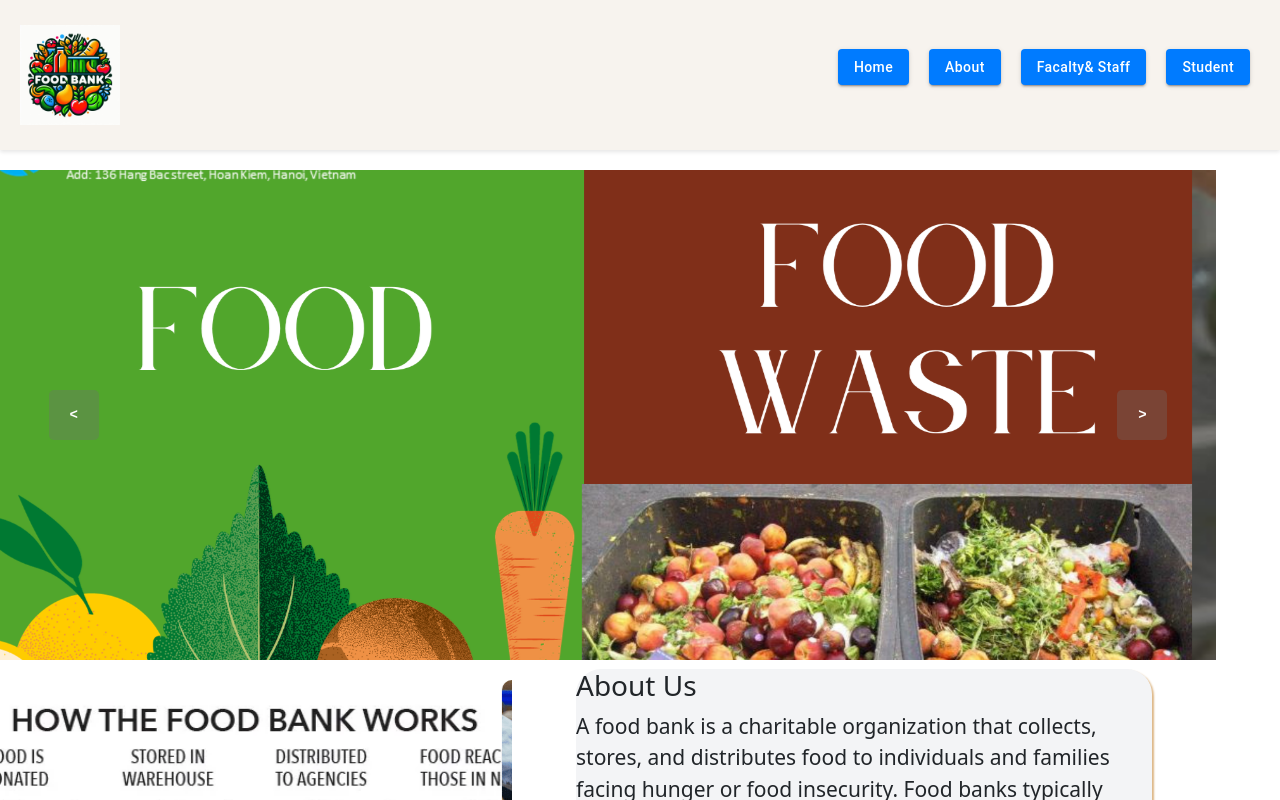
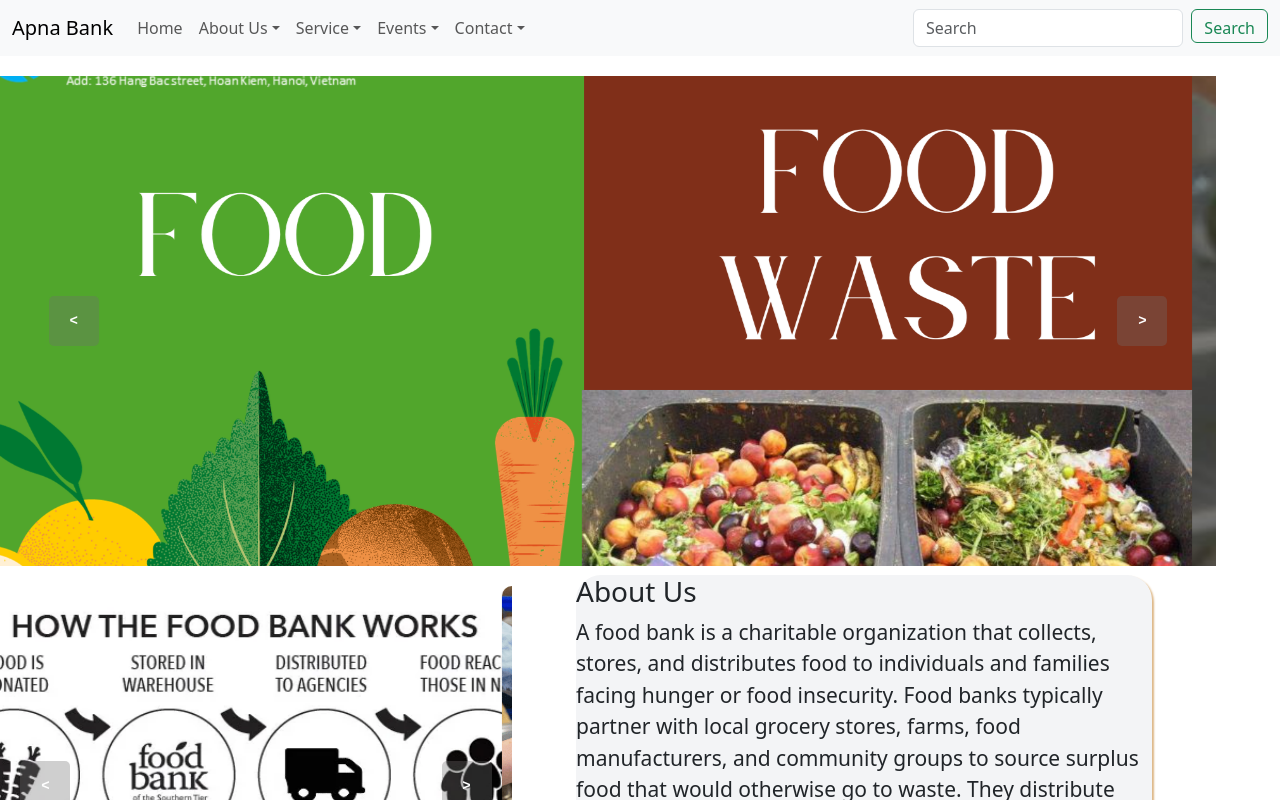
Before and after one commit to Subhashk75/FoodBank, a React (Vite) app: page / in a window 1280 px wide. Shown: the top 800 px of the page. Built offline with nearby package versions, Linux system fonts and the light colour scheme.

Commit message:
New Navbar add

```diff
--- a/src/App.jsx
+++ b/src/App.jsx
@@ -1,6 +1,6 @@
 import { Outlet} from 'react-router-dom'
 import './App.css'
-import Header from './components/NavBar/Navbar'
+import Navbar from './components/NavBar/Navbar'
 import NavBarSlider from './components/NavSlider/NavBarSlider'
 import Footer from './components/Footer/Footer'
 
@@ -9,7 +9,7 @@ function App() {
 
     return (
       <>
-        <Header />
+        <Navbar />
         <NavBarSlider/>
         <Outlet />
         <Footer />
--- a/src/components/NavBar/Navbar.jsx
+++ b/src/components/NavBar/Navbar.jsx
@@ -1,47 +1,70 @@
-import React from "react";
-import Button from '@mui/material/Button';
-import { Link } from "react-router-dom";
-const Logo = ()=> (
-    <div key={"logo"} className="logo">
-        <img src="src\assets\Designer (3).png" width="100px" height="100px"></img>
-    </div>
+import React from 'react';
+import Button from 'react-bootstrap/Button';
+import Container from 'react-bootstrap/Container';
+import Form from 'react-bootstrap/Form';
+import Nav from 'react-bootstrap/Nav';
+import Navbar from 'react-bootstrap/Navbar';
+import NavDropdown from 'react-bootstrap/NavDropdown';
 
-)
-const Header=()=>{
- return (
-    <>
-    <header className="header-container">
-      <div className="header">
-        <div className="header-logo">
-          <Logo />
-        </div>
-        <nav className="nav-list">
-          <ul className="ul-header">
-            <li>
-              <Button variant="contained" component={Link} to="/">
-                Home
-              </Button>
-            </li>
-            <li>
-              <Button variant="contained" component={Link} to="/about">
-                About
-              </Button>
-            </li>
-            <li>
-              <Button variant="contained" component={Link} to="/facalty&staff">
-                Facalty& Staff
-              </Button>
-            </li>
-            <li>
-              <Button variant="contained" component={Link} to="/">
-                Student
-              </Button>
-            </li>
-          </ul>
-        </nav>
-      </div>
-    </header>
-    </>
- );
-}
-export default Header;
+const NavScrollExample = () => {
+  return (
+    <Navbar expand="lg" className="bg-body-tertiary">
+      <Container fluid>
+        <Navbar.Brand href="#">Apna Bank</Navbar.Brand>
+        <Navbar.Toggle aria-controls="navbarScroll" />
+        <Navbar.Collapse id="navbarScroll">
+          <Nav className="me-auto my-2 my-lg-0" style={{ maxHeight: '100px' }} navbarScroll>
+            <Nav.Link href="#home">
+              <i className="fa fa-home" aria-hidden="true"></i> Home
+            </Nav.Link>
+
+            {/* About Us Dropdown */}
+            <NavDropdown title="About Us" id="navbarScrollingDropdown">
+              <NavDropdown.Item href="#mission">Our Mission</NavDropdown.Item>
+              <NavDropdown.Item href="#team">Our Team</NavDropdown.Item>
+            </NavDropdown>
+
+            {/* Service Dropdown */}
+            <NavDropdown title="Service" id="navbarScrollingDropdown">
+              <NavDropdown title="StackHolder" id="navbarScrollingDropdown">
+                <NavDropdown.Item href="http://localhost:5173/login">Login</NavDropdown.Item>
+                <NavDropdown.Item href="http://localhost:5173/signup">Sign Up</NavDropdown.Item>
+                <NavDropdown.Item href="http://localhost:5173/donatefood">Food Donate</NavDropdown.Item>
+              </NavDropdown>
+              <NavDropdown title="NGO" id="navbarScrollingDropdown">
+                <NavDropdown.Item href="http://localhost:5173/login">Login</NavDropdown.Item>
+                <NavDropdown.Item href="http://localhost:5173/signup">Sign Up</NavDropdown.Item>
+                <NavDropdown.Item href="http://localhost:5173/RecentAddPost">Food Distribution</NavDropdown.Item>
+              </NavDropdown>
+            </NavDropdown>
+
+            {/* Events Dropdown */}
+            <NavDropdown title="Events" id="navbarScrollingDropdown">
+              <NavDropdown.Item href="#fqa">FQA</NavDropdown.Item>
+              <NavDropdown.Item href="http://localhost:5173/BlogAndNew">Blog and News</NavDropdown.Item>
+            </NavDropdown>
+
+            {/* Contact Dropdown */}
+            <NavDropdown title="Contact" id="navbarScrollingDropdown">
+              <NavDropdown.Item href="#email">Email</NavDropdown.Item>
+              <NavDropdown.Item href="#instagram">Instagram</NavDropdown.Item>
+            </NavDropdown>
+          </Nav>
+
+          {/* Search Form */}
+          <Form className="d-flex">
+            <Form.Control
+              type="search"
+              placeholder="Search"
+              className="me-2"
+              aria-label="Search"
+            />
+            <Button variant="outline-success">Search</Button>
+          </Form>
+        </Navbar.Collapse>
+      </Container>
+    </Navbar>
+  );
+};
+
+export default NavScrollExample;
```
Also changed, not shown: src/main.jsx (+6 -2 lines).
